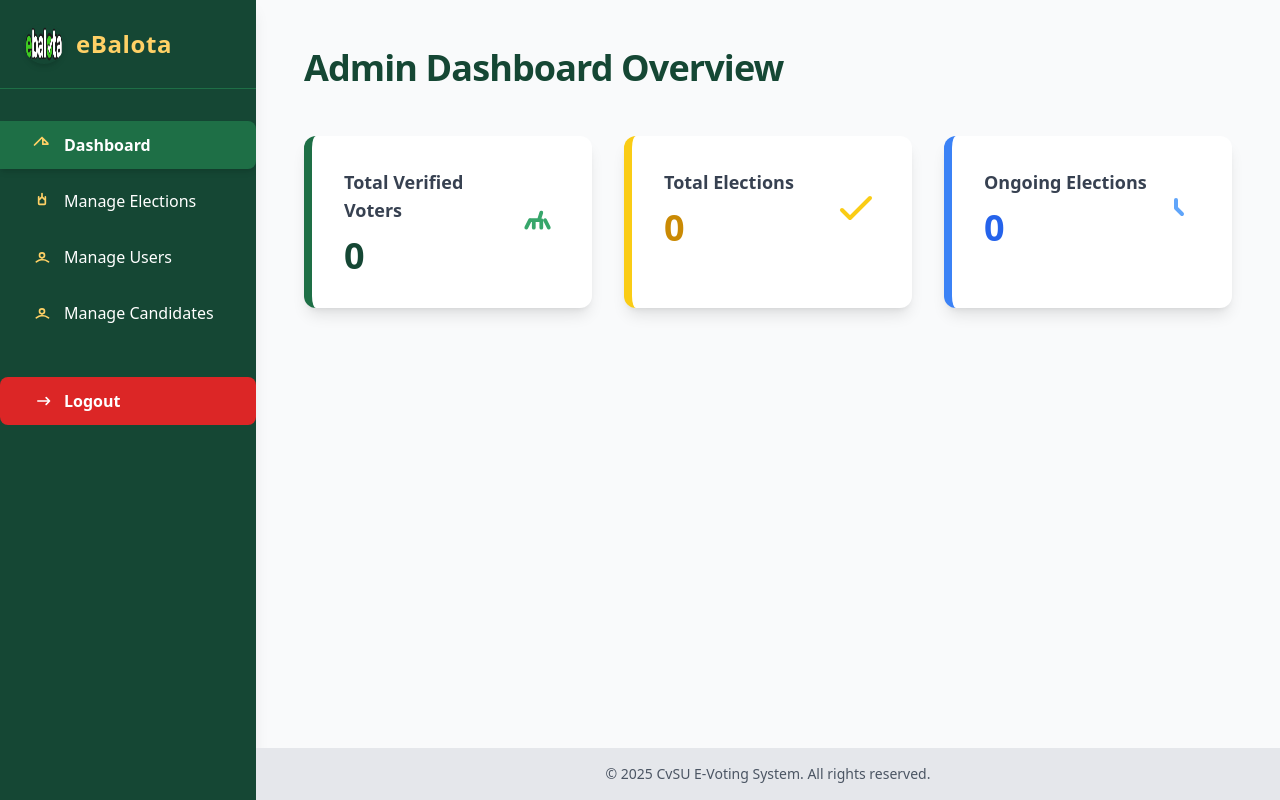
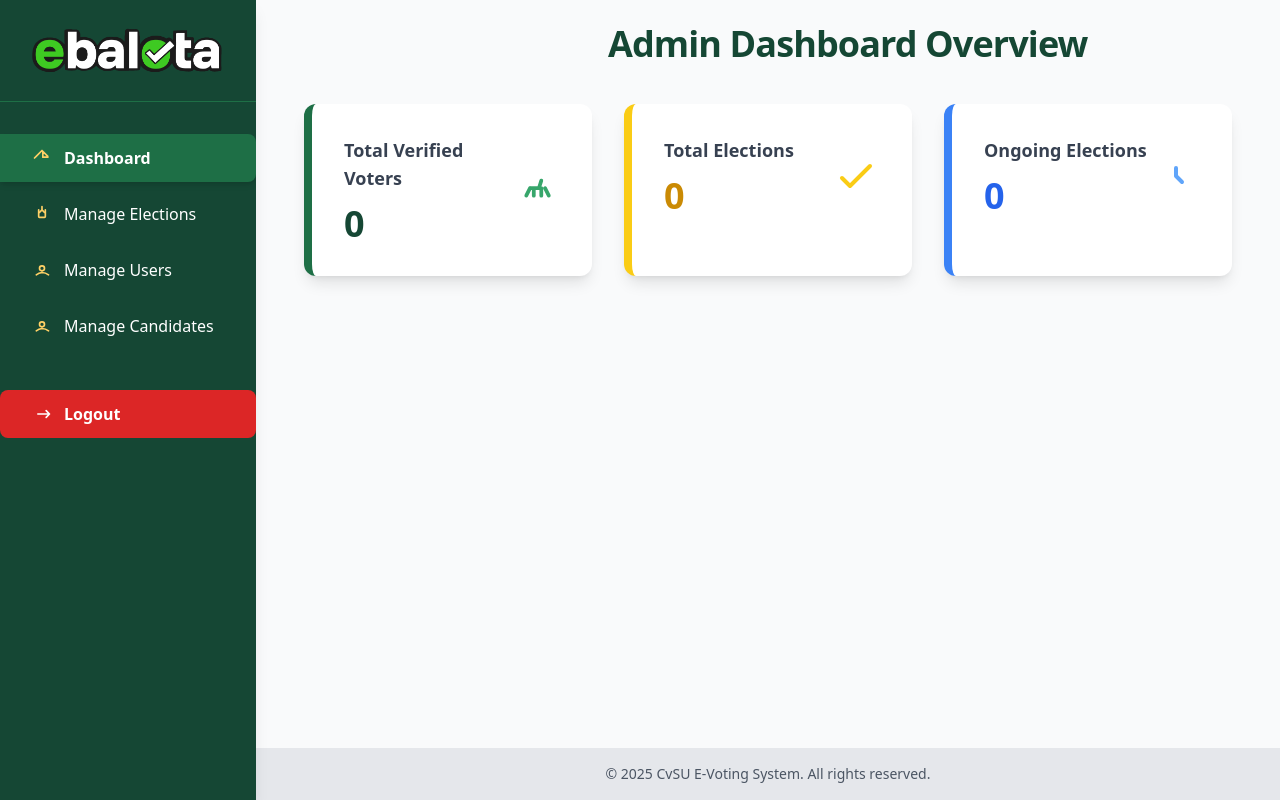
Before and after one commit to swgyzam/ebalota, a PHP site: page /evoting/admin_dashboard.php in a window 1280 px wide. Run offline with PHP 8.4, Linux system fonts and the light colour scheme; the visitor is signed in with stand-in values (Sample User, id 1); data that the repository does not hold is empty; some libraries are stand-ins or nearby versions.

Commit message:
fixing the ui design of admin dashboard

```diff
--- a/admin_dashboard.php
+++ b/admin_dashboard.php
@@ -63,14 +63,12 @@ $pdo->query("UPDATE elections SET status = 'upcoming' WHERE start_datetime > '$n
   <title>eBalota - admin dashboard</title>
   <script src="https://cdn.tailwindcss.com"></script>
   <style>
-    /* Custom green shades inspired by CvSU branding */
     :root {
       --cvsu-green-dark: #154734;
       --cvsu-green: #1E6F46;
       --cvsu-green-light: #37A66B;
       --cvsu-yellow: #FFD166;
     }
-    /* Scrollbar for sidebar */
     ::-webkit-scrollbar {
       width: 6px;
     }
@@ -80,51 +78,55 @@ $pdo->query("UPDATE elections SET status = 'upcoming' WHERE start_datetime > '$n
     }
   </style>
 </head>
-<body class="bg-gray-50 text-gray-900 font-sans">
+<body class="bg-gray-50 text-gray-900-keft font-sans">
 
   <div class="flex min-h-screen">
 
     <?php include 'sidebar.php'; ?>
 
     <!-- Main content -->
-    <main class="flex-1 ml-64 p-12">
-      <h1 class="text-4xl font-extrabold mb-12 text-[var(--cvsu-green-dark)] tracking-tight">Admin Dashboard Overview</h1>
+    <main class="flex-1 transition-all duration-300 md:ml-64 px-4 py-6 sm:px-8 md:px-12">
+      <!-- Responsive paddings: px-4 on mobile, px-8 on sm, px-12 on md+ -->
+      <main class="flex-1 transition-all duration-300 ml-14 md:ml-64 px-4 py-0 sm:px-8 md:px-12">
+        <h1 class="text-4xl md:text-4xl font-extrabold mb-10 md:mb-13 text-[var(--cvsu-green-dark)] tracking-tight">
+            Admin Dashboard Overview
+        </h1>
+        <!-- ...rest of dashboard... -->
+      </main>
 
-      <div class="grid grid-cols-1 sm:grid-cols-3 gap-8">
+      <div class="grid grid-cols-1 sm:grid-cols-2 md:grid-cols-3 gap-6 md:gap-8">
         <!-- Total Voters -->
-        <div class="bg-white p-8 rounded-xl shadow-lg border-l-8 border-[var(--cvsu-green)] hover:shadow-2xl transition-shadow duration-300">
+        <div class="bg-white p-6 md:p-8 rounded-xl shadow-lg border-l-8 border-[var(--cvsu-green)] hover:shadow-2xl transition-shadow duration-300">
           <div class="flex items-center justify-between">
             <div>
-              <h2 class="text-lg font-semibold text-gray-700">Total Verified Voters</h2>
-              <p class="text-4xl font-bold text-[var(--cvsu-green-dark)] mt-3"><?= $total_voters ?></p>
+              <h2 class="text-base md:text-lg font-semibold text-gray-700">Total Verified Voters</h2>
+              <p class="text-2xl md:text-4xl font-bold text-[var(--cvsu-green-dark)] mt-2 md:mt-3"><?= $total_voters ?></p>
             </div>
-            <svg xmlns="http://www.w3.org/2000/svg" class="h-12 w-12 text-[var(--cvsu-green-light)]" fill="none" viewBox="0 0 24 24" stroke="currentColor">
+            <svg xmlns="http://www.w3.org/2000/svg" class="h-10 w-10 md:h-12 md:w-12 text-[var(--cvsu-green-light)]" fill="none" viewBox="0 0 24 24" stroke="currentColor">
               <path stroke-linecap="round" stroke-linejoin="round" stroke-width="2" d="M12 11c.45 0 .85-.3.97-.73L14 7m-4 4h4m-4 0v4m4-4v4m-4-4H8m0 0l-2 4m10-4l2 4" />
             </svg>
           </div>
         </div>
-
         <!-- Total Elections -->
-        <div class="bg-white p-8 rounded-xl shadow-lg border-l-8 border-yellow-400 hover:shadow-2xl transition-shadow duration-300">
+        <div class="bg-white p-6 md:p-8 rounded-xl shadow-lg border-l-8 border-yellow-400 hover:shadow-2xl transition-shadow duration-300">
           <div class="flex items-center justify-between">
             <div>
-              <h2 class="text-lg font-semibold text-gray-700">Total Elections</h2>
-              <p class="text-4xl font-bold text-yellow-600 mt-3"><?= $total_elections ?></p>
+              <h2 class="text-base md:text-lg font-semibold text-gray-700">Total Elections</h2>
+              <p class="text-2xl md:text-4xl font-bold text-yellow-600 mt-2 md:mt-3"><?= $total_elections ?></p>
             </div>
-            <svg xmlns="http://www.w3.org/2000/svg" class="h-12 w-12 text-yellow-400" fill="none" viewBox="0 0 24 24" stroke="currentColor">
+            <svg xmlns="http://www.w3.org/2000/svg" class="h-10 w-10 md:h-12 md:w-12 text-yellow-400" fill="none" viewBox="0 0 24 24" stroke="currentColor">
               <path stroke-linecap="round" stroke-linejoin="round" stroke-width="2" d="M5 13l4 4L19 7" />
             </svg>
           </div>
         </div>
-
         <!-- Ongoing Elections -->
-        <div class="bg-white p-8 rounded-xl shadow-lg border-l-8 border-blue-500 hover:shadow-2xl transition-shadow duration-300">
+        <div class="bg-white p-6 md:p-8 rounded-xl shadow-lg border-l-8 border-blue-500 hover:shadow-2xl transition-shadow duration-300">
           <div class="flex items-center justify-between">
             <div>
-              <h2 class="text-lg font-semibold text-gray-700">Ongoing Elections</h2>
-              <p class="text-4xl font-bold text-blue-600 mt-3"><?= $ongoing_elections ?></p>
+              <h2 class="text-base md:text-lg font-semibold text-gray-700">Ongoing Elections</h2>
+              <p class="text-2xl md:text-4xl font-bold text-blue-600 mt-2 md:mt-3"><?= $ongoing_elections ?></p>
             </div>
-            <svg xmlns="http://www.w3.org/2000/svg" class="h-12 w-12 text-blue-400" fill="none" viewBox="0 0 24 24" stroke="currentColor">
+            <svg xmlns="http://www.w3.org/2000/svg" class="h-10 w-10 md:h-12 md:w-12 text-blue-400" fill="none" viewBox="0 0 24 24" stroke="currentColor">
               <path stroke-linecap="round" stroke-linejoin="round" stroke-width="2" d="M12 8v4l3 3" />
             </svg>
           </div>
@@ -134,7 +136,6 @@ $pdo->query("UPDATE elections SET status = 'upcoming' WHERE start_datetime > '$n
       <?php include 'footer.php'; ?>
 
     </main>
-
   </div>
 </body>
 </html>
--- a/footer.php
+++ b/footer.php
@@ -1,4 +1,4 @@
-<!-- footer.php -->
-<footer class="bg-gray-200 p-4 text-center text-sm text-gray-600 fixed bottom-0 left-64 right-0">
+<footer class="bg-gray-200 p-4 text-center text-sm text-gray-600
+  fixed bottom-0 w-full left-0 md:left-64 md:w-[calc(100%-16rem)] z-20 transition-all duration-300">
   &copy; 2025 CvSU E-Voting System. All rights reserved.
 </footer>
--- a/login.php
+++ b/login.php
@@ -41,7 +41,7 @@ function sendAdminVerificationEmail($email, $first_name, $last_name, $token) {
         $mail->SMTPSecure = PHPMailer::ENCRYPTION_STARTTLS;
         $mail->Port = 587;
 
-        $mail->setFrom('mark.anthony.mark233@gmail.com', 'eVoting System');
+        $mail->setFrom('mark.anthony.mark233@gmail.com', 'eBalota');
         $mail->addAddress($email, "$first_name $last_name");
 
         $mail->isHTML(true);
--- a/sidebar.php
+++ b/sidebar.php
@@ -1,8 +1,24 @@
-<!-- sidebar.php -->
-<aside class="w-64 bg-[var(--cvsu-green-dark)] text-white fixed top-0 left-0 h-full shadow-lg overflow-y-auto">
+<!-- Responsive Sidebar Component -->
+<!-- Sidebar Toggle Button: Place this button at the top left of your header or main layout. -->
+<button
+    id="sidebarToggle"
+    class="md:hidden fixed top-4 left-4 z-50 p-4 rounded bg-[var(--cvsu-green-dark)] text-white shadow-lg focus:outline-none transition-transform duration-300"
+    aria-label="Open sidebar"
+    type="button"
+>
+    <!-- Hamburger icon -->
+    <svg id="sidebarToggleIcon" xmlns="http://www.w3.org/2000/svg" class="h-7 w-7" fill="none" viewBox="0 0 24 24" stroke="currentColor">
+        <path stroke-linecap="round" stroke-linejoin="round" stroke-width="2" d="M4 6h16M4 12h16M4 18h16"/>
+    </svg>
+</button>
+
+<!-- Sidebar -->
+<aside
+    id="sidebar"
+    class="sidebar w-64 bg-[var(--cvsu-green-dark)] text-white fixed top-0 left-0 h-full shadow-lg overflow-y-auto transform -translate-x-full md:translate-x-0 transition-transform duration-300 z-40"
+>
     <div class="p-6 flex items-center gap-3 font-extrabold text-2xl tracking-wide border-b border-[var(--cvsu-green)]">
-        <img src="assets/img/ebalota_logo.png" alt="CvSU Logo" class="h-10 w-10 rounded-full shadow-md" />
-        <span class="text-[var(--cvsu-yellow)]">eBalota</span>
+        <img src="assets/img/ebalota_logo.png" alt="Logo" />
     </div>
     <nav class="mt-8">
         <a href="admin_dashboard.php" class="flex items-center gap-3 py-3 px-8 bg-[var(--cvsu-green)] font-semibold rounded-r-lg shadow-md hover:bg-[var(--cvsu-green-light)] transition duration-300">
@@ -38,3 +54,74 @@
         </a>
     </nav>
 </aside>
+
+<!-- Overlay (for mobile/tablet when sidebar is open) -->
+<div id="sidebarOverlay" class="fixed inset-0 bg-black bg-opacity-40 z-30 hidden md:hidden transition-opacity duration-300"></div>
+
+<!-- Sidebar Responsive Script -->
+<script>
+document.addEventListener('DOMContentLoaded', function () {
+    const sidebar = document.getElementById('sidebar');
+    const toggleBtn = document.getElementById('sidebarToggle');
+    const overlay = document.getElementById('sidebarOverlay');
+    const navLinks = sidebar.querySelectorAll('a');
+    const SIDEBAR_WIDTH = 256; // 64 * 4px (w-64)
+
+    function openSidebar() {
+        sidebar.classList.remove('-translate-x-full');
+        overlay.classList.remove('hidden');
+        setTimeout(() => overlay.classList.add('opacity-100'), 10); // for fade effect
+        document.body.style.overflow = 'hidden'; // prevent body scroll
+        // Move the toggle button to the right of the sidebar
+        toggleBtn.style.transform = `translateX(${SIDEBAR_WIDTH}px)`;
+    }
+
+    function closeSidebar() {
+        sidebar.classList.add('-translate-x-full');
+        overlay.classList.add('hidden');
+        overlay.classList.remove('opacity-100');
+        document.body.style.overflow = '';
+        // Move the toggle button back to its original position
+        toggleBtn.style.transform = 'translateX(0)';
+    }
+
+    // Toggle sidebar on mobile/tablet when button is clicked
+    toggleBtn.addEventListener('click', function () {
+        if (sidebar.classList.contains('-translate-x-full')) {
+            openSidebar();
+        } else {
+            closeSidebar();
+        }
+    });
+
+    // Also close when clicking overlay (optional for better UX)
+    overlay.addEventListener('click', closeSidebar);
+
+    // Optional: close sidebar when a nav link is clicked (on mobile only)
+    navLinks.forEach(link => {
+        link.addEventListener('click', function () {
+            if (window.innerWidth < 768) {
+                closeSidebar();
+            }
+        });
+    });
+
+    // Keep sidebar always open on md+ screens, responsive on <md
+    function handleResize() {
+        if (window.innerWidth >= 768) {
+            sidebar.classList.remove('-translate-x-full');
+            overlay.classList.add('hidden');
+            overlay.classList.remove('opacity-100');
+            document.body.style.overflow = '';
+            // Reset toggle button position on desktop (hidden anyway)
+            toggleBtn.style.transform = 'translateX(0)';
+        } else {
+            sidebar.classList.add('-translate-x-full');
+            // On resize to mobile, always reset button position
+            toggleBtn.style.transform = 'translateX(0)';
+        }
+    }
+    window.addEventListener('resize', handleResize);
+    handleResize();
+});
+</script>
```
Lines whose indentation alone changed are shown as unchanged.
